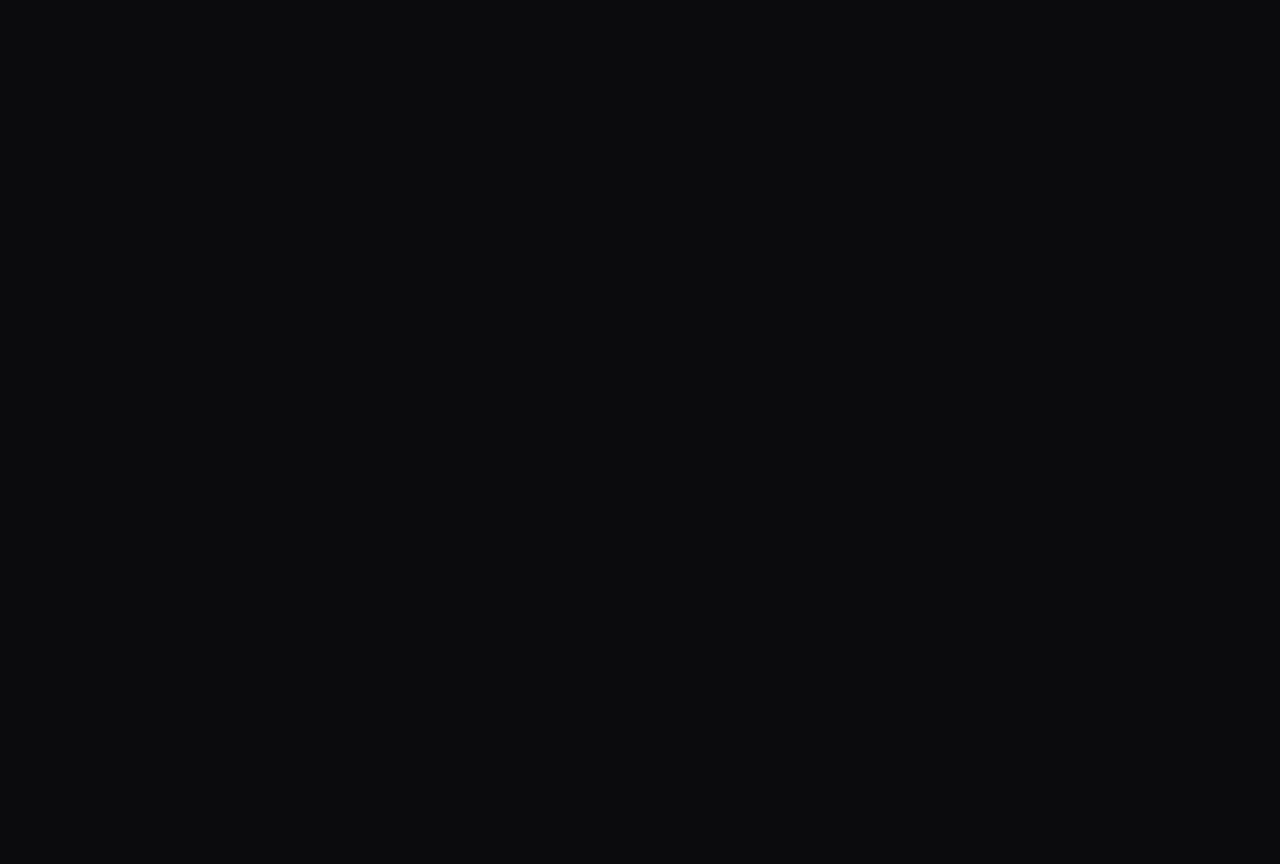
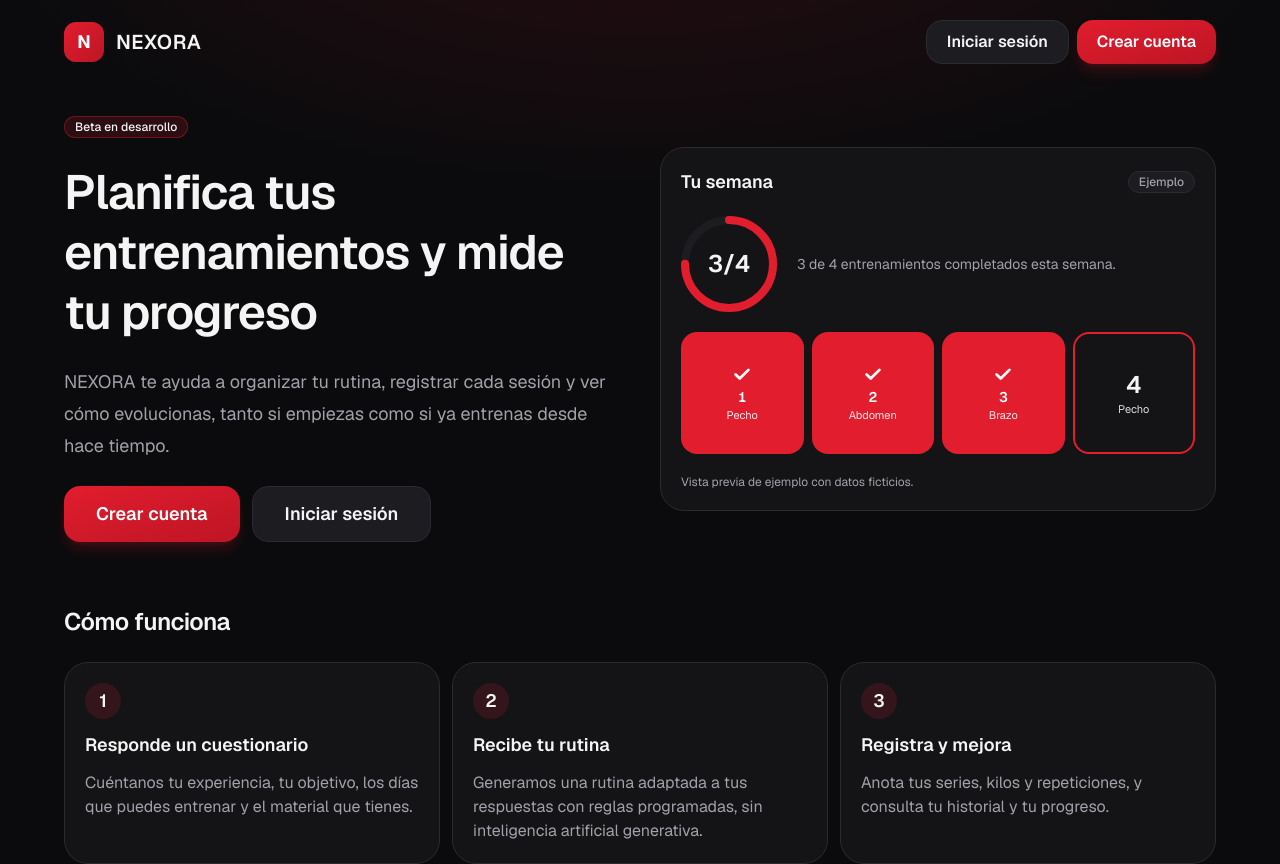
Before and after one commit to nexoragym/Nexora, a Next.js app: page / in a window 1280 px wide. Before the commit this address had no page. Shown: the top 864 px of the page. Before the commit the page ends 800 px from the top, so only its background shows below. Built offline with nearby package versions, Linux system fonts and the light colour scheme.

Commit message:
Fase 4 paso 1: tabla de perfiles con RLS

```diff
--- a/app/page.tsx
+++ b/app/page.tsx
@@ -1,5 +1,150 @@
-import { redirect } from "next/navigation";
+import type { Metadata } from "next";
+import { Badge } from "../components/ui/Badge";
+import { ButtonLink } from "../components/ui/ButtonLink";
+import { Card } from "../components/ui/Card";
+import { DayTile } from "../components/ui/DayTile";
+import { ProgressRing } from "../components/ui/ProgressRing";
+import { siteConfig } from "../lib/site";
+
+export const metadata: Metadata = {
+  title: { absolute: `${siteConfig.name} · Entrenamiento, planificación y progreso` },
+};
+
+const pasos = [
+  {
+    numero: 1,
+    titulo: "Responde un cuestionario",
+    texto:
+      "Cuéntanos tu experiencia, tu objetivo, los días que puedes entrenar y el material que tienes.",
+  },
+  {
+    numero: 2,
+    titulo: "Recibe tu rutina",
+    texto:
+      "Generamos una rutina adaptada a tus respuestas con reglas programadas, sin inteligencia artificial generativa.",
+  },
+  {
+    numero: 3,
+    titulo: "Registra y mejora",
+    texto:
+      "Anota tus series, kilos y repeticiones, y consulta tu historial y tu progreso.",
+  },
+];
 
 export default function Home() {
-  redirect("/dashboard");
+  return (
+    <div className="flex min-h-full flex-1 flex-col">
+      <header className="flex items-center justify-between gap-4 px-4 py-5 sm:px-10 lg:px-16">
+        <div className="flex items-center gap-3">
+          <span
+            aria-hidden="true"
+            className="flex h-10 w-10 items-center justify-center rounded-xl bg-linear-to-br from-accent to-accent-hover text-lg font-bold text-accent-foreground"
+          >
+            N
+          </span>
+          <span className="text-xl font-semibold tracking-wide">
+            {siteConfig.name}
+          </span>
+        </div>
+        <nav aria-label="Acceso" className="flex items-center gap-2">
+          <ButtonLink href="/login" variant="secondary" size="md">
+            Iniciar sesión
+          </ButtonLink>
+          <ButtonLink href="/registro" size="md" className="hidden sm:inline-flex">
+            Crear cuenta
+          </ButtonLink>
+        </nav>
+      </header>
+
+      <main className="flex flex-1 flex-col gap-16 px-4 pb-16 pt-8 sm:px-10 lg:px-16">
+        <section
+          aria-labelledby="titulo-principal"
+          className="grid items-center gap-10 lg:grid-cols-2"
+        >
+          <div className="flex flex-col items-start gap-6">
+            <Badge tone="accent">Beta en desarrollo</Badge>
+            <h1
+              id="titulo-principal"
+              className="text-4xl font-semibold leading-tight tracking-tight sm:text-5xl"
+            >
+              Planifica tus entrenamientos y mide tu progreso
+            </h1>
+            <p className="max-w-xl text-lg leading-8 text-muted">
+              {siteConfig.name} te ayuda a organizar tu rutina, registrar cada
+              sesión y ver cómo evolucionas, tanto si empiezas como si ya
+              entrenas desde hace tiempo.
+            </p>
+            <div className="flex w-full flex-col gap-3 sm:w-auto sm:flex-row">
+              <ButtonLink href="/registro" size="xl">
+                Crear cuenta
+              </ButtonLink>
+              <ButtonLink href="/login" variant="secondary" size="xl">
+                Iniciar sesión
+              </ButtonLink>
+            </div>
+          </div>
+
+          <Card className="flex flex-col gap-5">
+            <div className="flex items-center justify-between gap-3">
+              <p className="text-lg font-semibold">Tu semana</p>
+              <Badge>Ejemplo</Badge>
+            </div>
+            <div className="flex items-center gap-5">
+              <ProgressRing
+                value={3}
+                max={4}
+                size={96}
+                strokeWidth={8}
+                label="Ejemplo: 3 de 4 entrenamientos completados"
+              >
+                <span className="text-2xl font-semibold tabular-nums">3/4</span>
+              </ProgressRing>
+              <p className="text-sm text-muted">
+                3 de 4 entrenamientos completados esta semana.
+              </p>
+            </div>
+            <div className="grid grid-cols-4 gap-2">
+              <DayTile day={1} status="done" label="Pecho" />
+              <DayTile day={2} status="done" label="Abdomen" />
+              <DayTile day={3} status="done" label="Brazo" />
+              <DayTile day={4} status="today" label="Pecho" />
+            </div>
+            <p className="text-xs text-muted">
+              Vista previa de ejemplo con datos ficticios.
+            </p>
+          </Card>
+        </section>
+
+        <section aria-labelledby="como-funciona" className="flex flex-col gap-6">
+          <h2 id="como-funciona" className="text-2xl font-semibold tracking-tight">
+            Cómo funciona
+          </h2>
+          <ol className="grid gap-3 md:grid-cols-3">
+            {pasos.map((paso) => (
+              <li key={paso.numero}>
+                <Card className="flex h-full flex-col gap-3">
+                  <span
+                    aria-hidden="true"
+                    className="flex h-9 w-9 items-center justify-center rounded-full bg-accent/15 text-lg font-semibold"
+                  >
+                    {paso.numero}
+                  </span>
+                  <h3 className="text-lg font-semibold">{paso.titulo}</h3>
+                  <p className="text-muted">{paso.texto}</p>
+                </Card>
+              </li>
+            ))}
+          </ol>
+        </section>
+      </main>
+
+      <footer className="border-t border-border px-4 py-6 text-sm text-muted sm:px-10 lg:px-16">
+        <p>
+          {siteConfig.name} está en desarrollo. Las recomendaciones de
+          entrenamiento son orientativas y no sustituyen el consejo de un
+          profesional.
+        </p>
+      </footer>
+    </div>
+  );
 }
--- /dev/null
+++ b/components/ui/ButtonLink.tsx
@@ -0,0 +1,48 @@
+import Link from "next/link";
+import type { ComponentProps } from "react";
+import { cn } from "../../lib/cn";
+
+type ButtonLinkProps = ComponentProps<typeof Link> & {
+  variant?: "primary" | "secondary";
+  size?: "md" | "lg" | "xl";
+  fullWidth?: boolean;
+};
+
+const base =
+  "inline-flex items-center justify-center gap-2 rounded-2xl font-semibold " +
+  "transition duration-150 select-none active:scale-[0.98]";
+
+const variants = {
+  primary:
+    "bg-linear-to-br from-accent to-accent-hover text-accent-foreground " +
+    "shadow-lg shadow-accent/20 hover:brightness-110",
+  secondary: "border border-border bg-surface-2 text-foreground hover:bg-border",
+};
+
+const sizes = {
+  md: "h-11 px-5 text-base",
+  lg: "h-12 px-6 text-base",
+  xl: "h-14 px-8 text-lg",
+};
+
+// Enlace con el mismo aspecto que un botón, para navegar entre páginas.
+export function ButtonLink({
+  variant = "primary",
+  size = "lg",
+  fullWidth = false,
+  className,
+  ...props
+}: ButtonLinkProps) {
+  return (
+    <Link
+      className={cn(
+        base,
+        variants[variant],
+        sizes[size],
+        fullWidth && "w-full",
+        className,
+      )}
+      {...props}
+    />
+  );
+}
```
Also changed, not shown: 1 other file (tests, documents, lock files or other folders).
